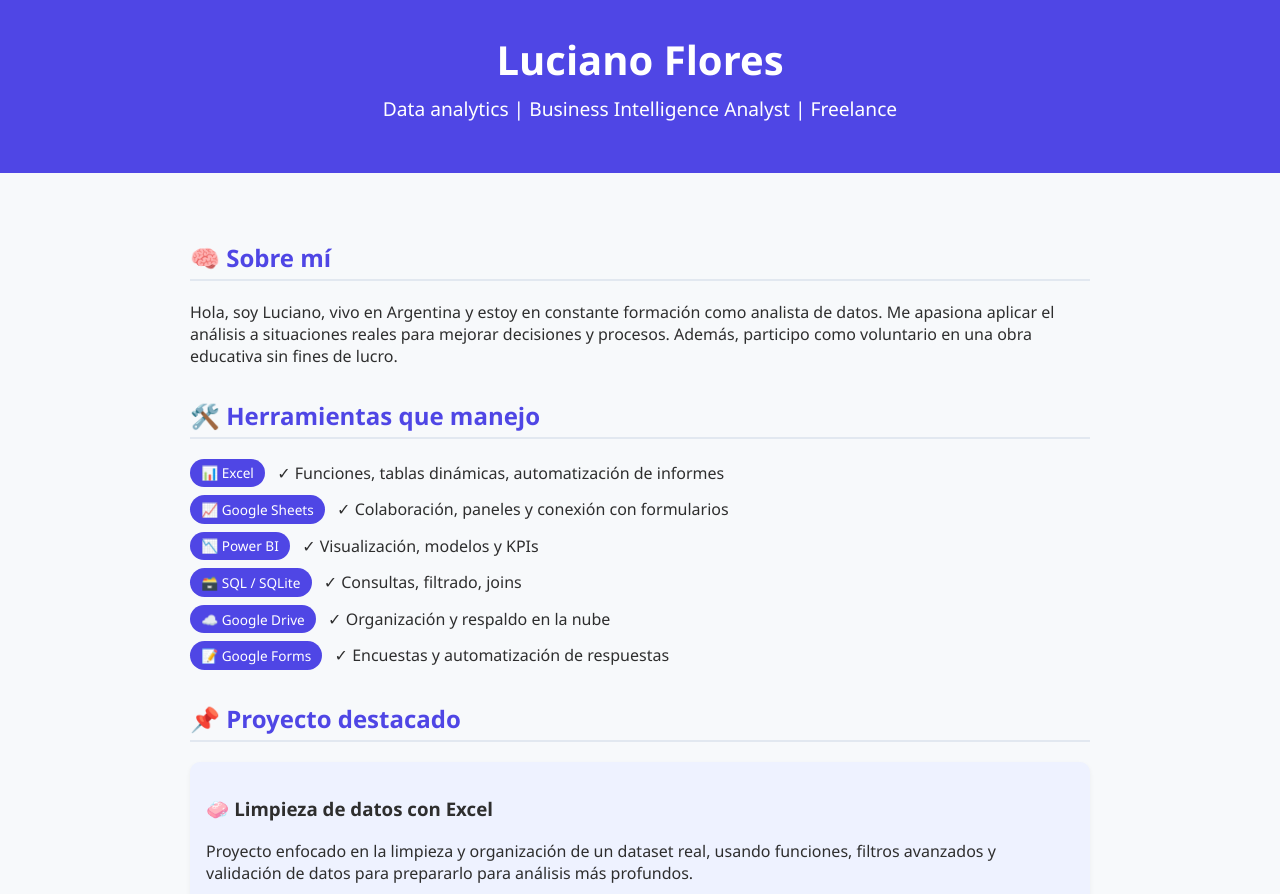
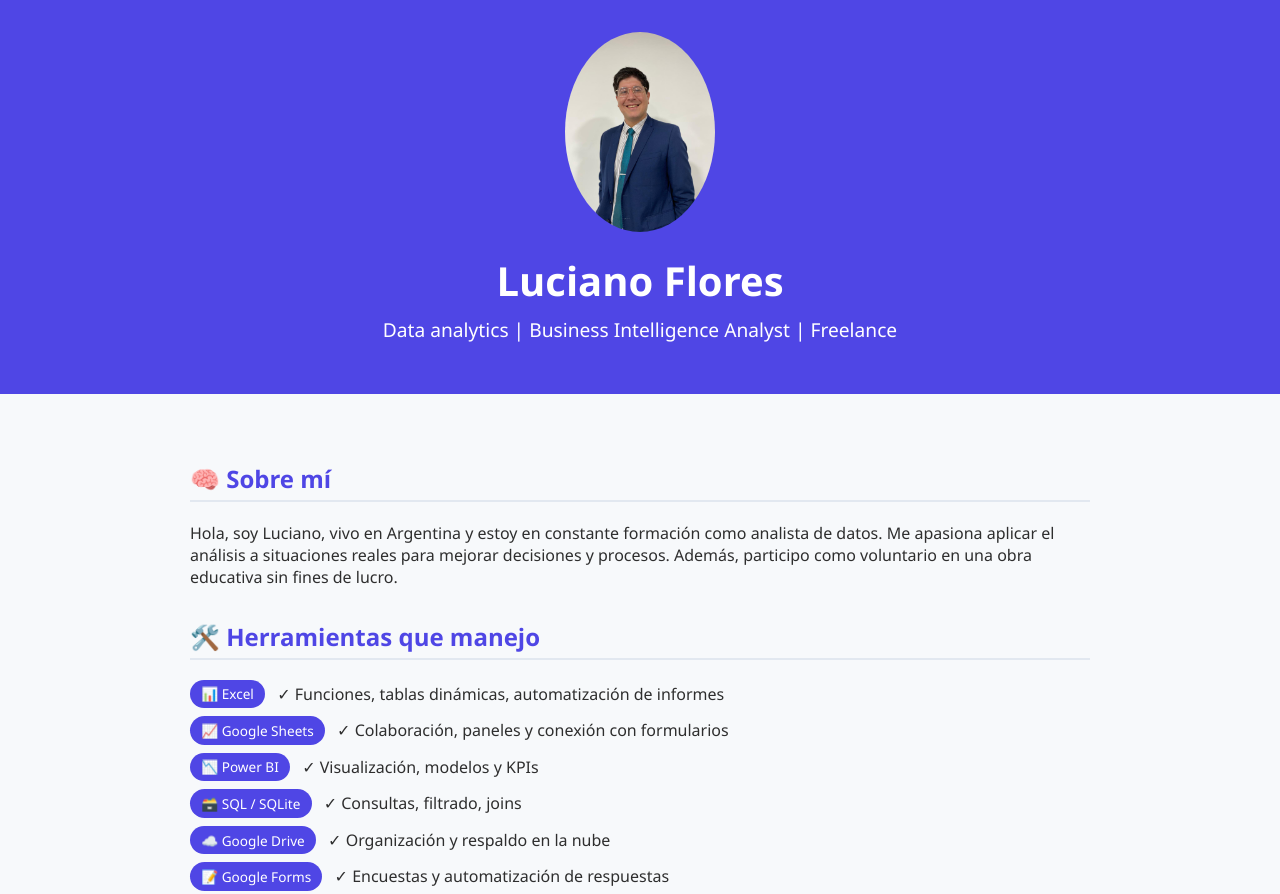
Before and after one commit to LucianoGFloress/LucianoGFlores, a plain HTML site: page index.html in a window 1280 px wide. Shown: the top 894 px of the page. Drawn offline with Linux system fonts and the light colour scheme.

Commit message:
index.html

```diff
--- a/index.html
+++ b/index.html
@@ -88,7 +88,7 @@
 <body>
 
 <header>
-  <!-- Foto a agregar después -->
+  <img src="luciano1.jpg" alt="Luciano Flores" style="width:150px; border-radius: 50%; margin-bottom: 1rem;">
   <h1>Luciano Flores</h1>
   <p>Data analytics | Business Intelligence Analyst | Freelance</p>
 </header>
```
